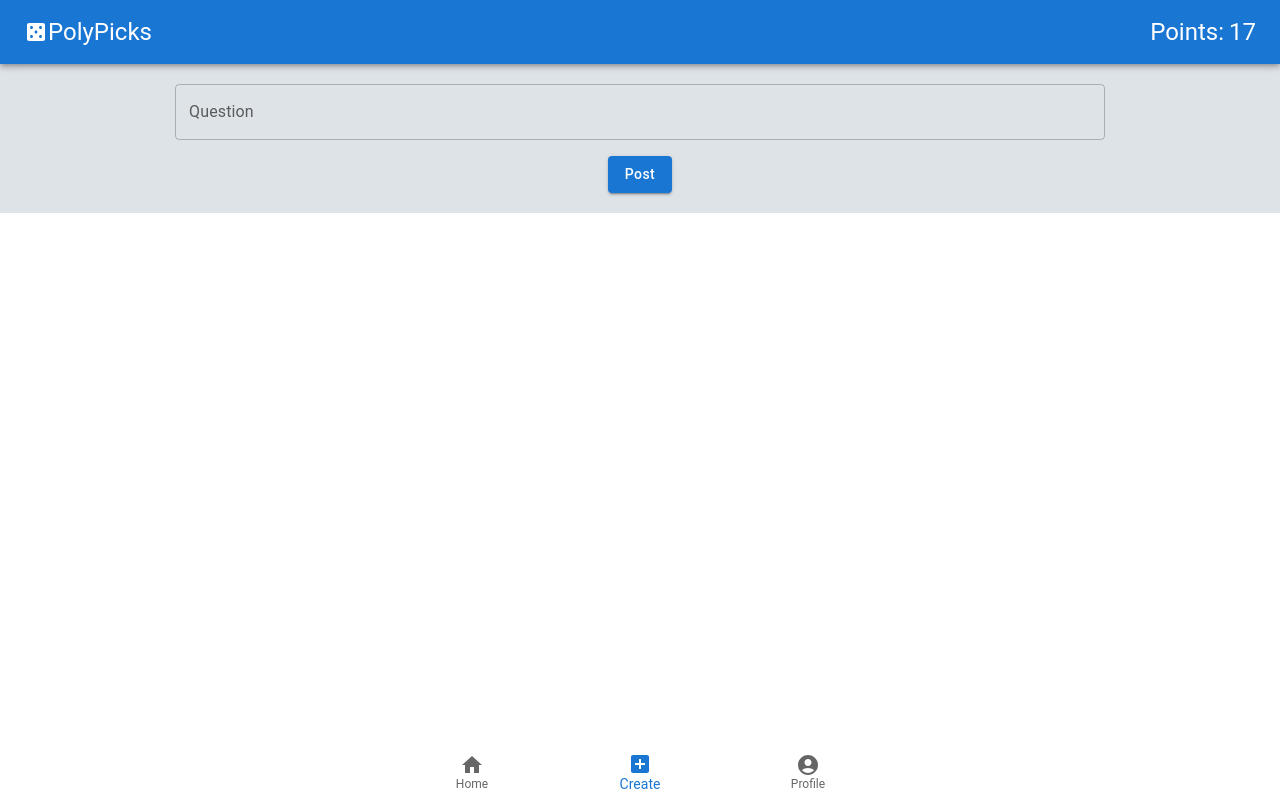
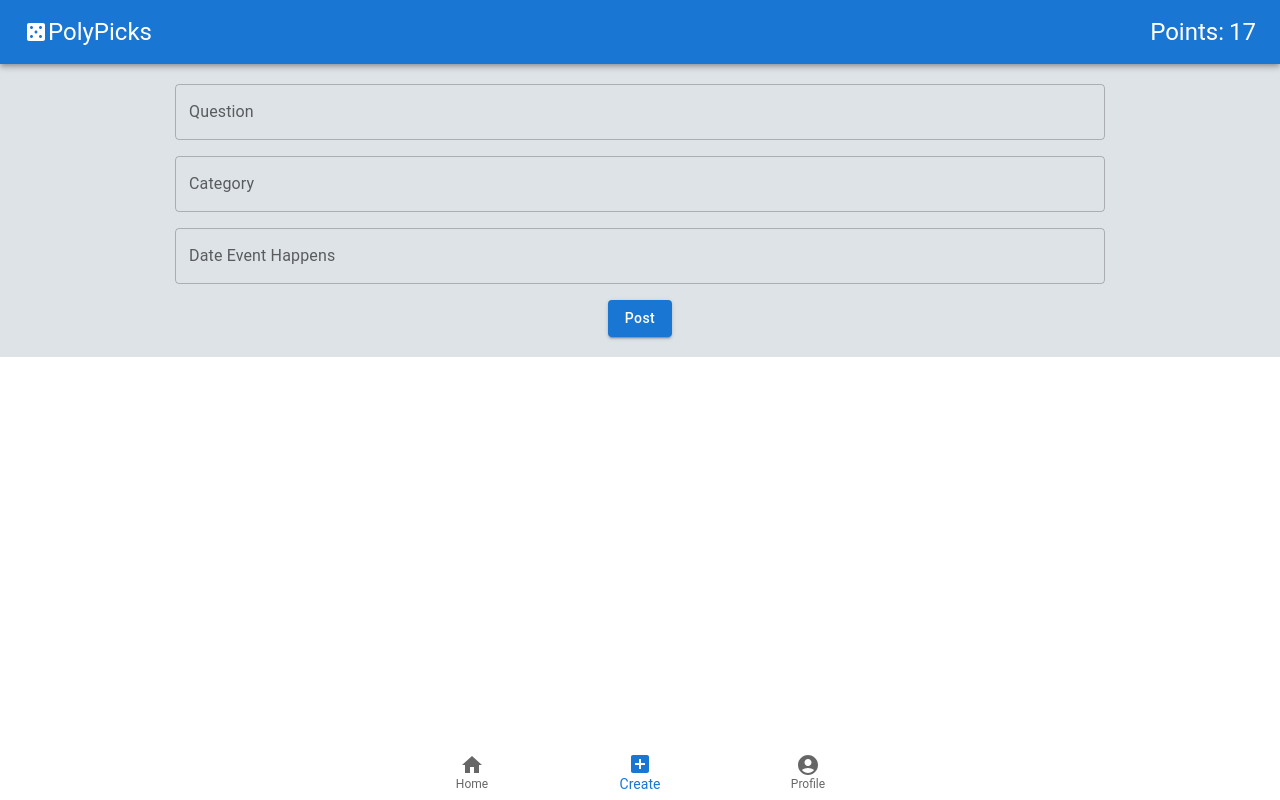
Before and after one commit to EmuMan/stay-soft, a React (Create React App) app in the folder packages/react-frontend/: page / in a window 1280 px wide. Both pictures are taken after a click on the button "Create". Built offline with nearby package versions, Linux system fonts and the light colour scheme.

Commit message:
Mixing Current Frontend with QuestionForm

```diff
--- a/packages/react-frontend/src/components/CreatePage.js
+++ b/packages/react-frontend/src/components/CreatePage.js
@@ -1,19 +1,10 @@
 import { Stack, Typography, TextField, Button } from "@mui/material";
+
+import QuestionForm from "./QuestionForm";
 
 const CreatePage = () => {
   return (
-    <Stack spacing={2} style={{ display: "flex", alignItems: "center" }}>
-      <TextField
-        label="Question"
-        id="hello"
-        name="sup"
-        multiline
-        style={{ width: "75%" }}
-      ></TextField>
-      <Button variant="contained" style={{ textTransform: "none" }}>
-        Post
-      </Button>
-    </Stack>
+    <QuestionForm/>
   );
 };
 
--- /dev/null
+++ b/packages/react-frontend/src/components/QuestionForm.js
@@ -0,0 +1,55 @@
+import React, { useState } from "react";
+import { Box, Typography, Stack, Button, TextField } from "@mui/material";
+import { Prompt } from "./Prompt.js";
+import Feed from "./Feed.js";
+
+function QuestionForm(){
+  /*const [question, setQuestion] = useState({
+    name: "",
+    job: ""
+  });
+
+  function handleChange(event) {
+    const { name, value } = event.target;
+    if (name === "job")
+      setPerson({ name: person["name"], job: value });
+    else setPerson({ name: value, job: person["job"] });
+  }
+
+  function submitForm() {
+    props.handleSubmit(person);
+    setPerson({ name: "", job: "" });
+  }*/
+
+  return (
+        <Stack spacing={2} style={{ display: "flex", alignItems: "center" }}>
+            <TextField
+                label="Question"
+                id="1"
+                name="sup1"
+                multiline
+                style={{ width: "75%" }}
+            ></TextField>
+            <TextField
+                label="Category"
+                id="2"
+                name="sup2"
+                multiline
+                style={{ width: "75%" }}
+            ></TextField>
+            <TextField
+                label="Date Event Happens"
+                id="3"
+                name="sup3"
+                multiline
+                style={{ width: "75%" }}
+            ></TextField>
+            <Button variant="contained" style={{ textTransform: "none" }}>
+                Post
+            </Button>
+        </Stack>
+  );
+
+}
+
+export default QuestionForm;
```
